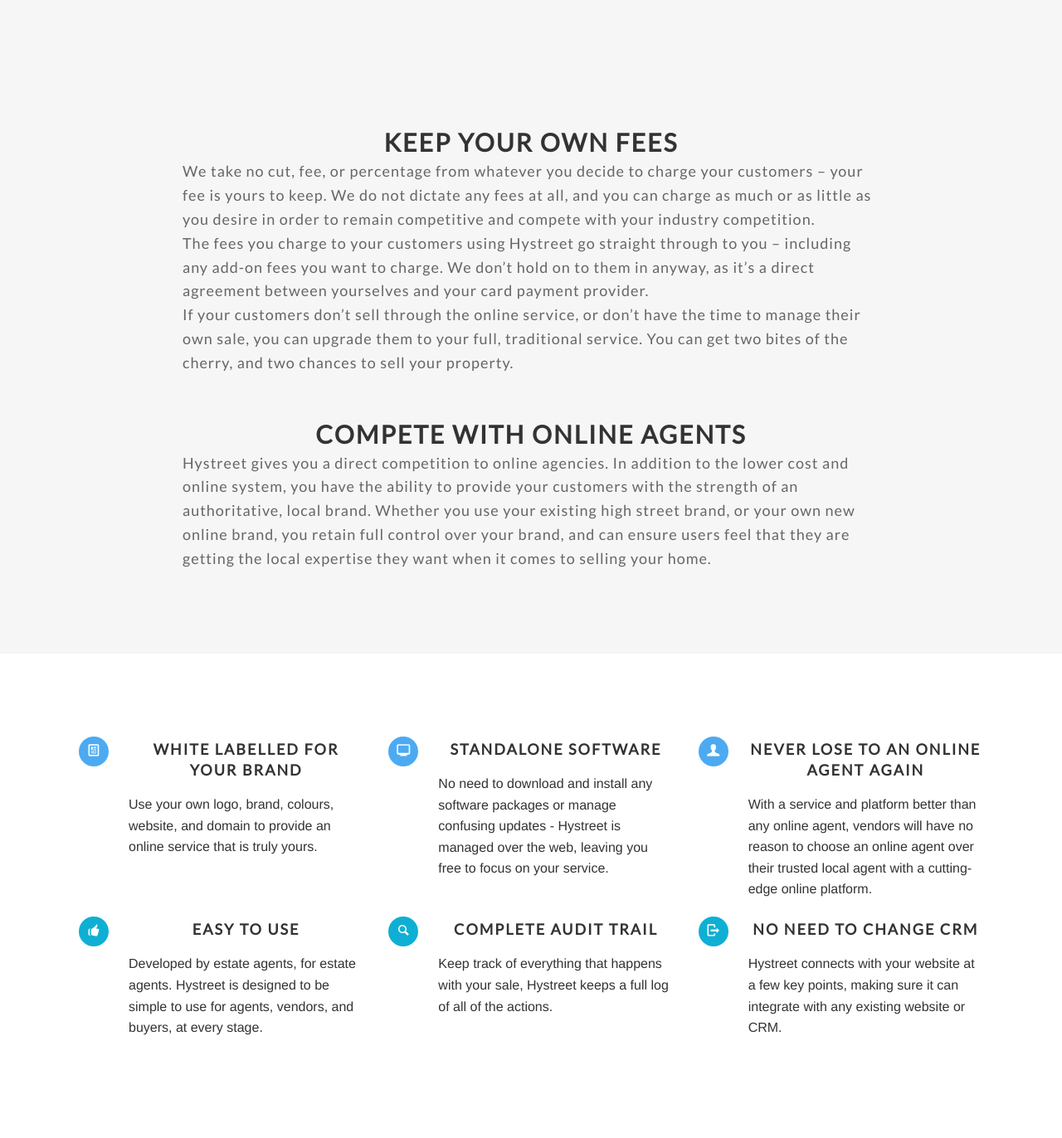
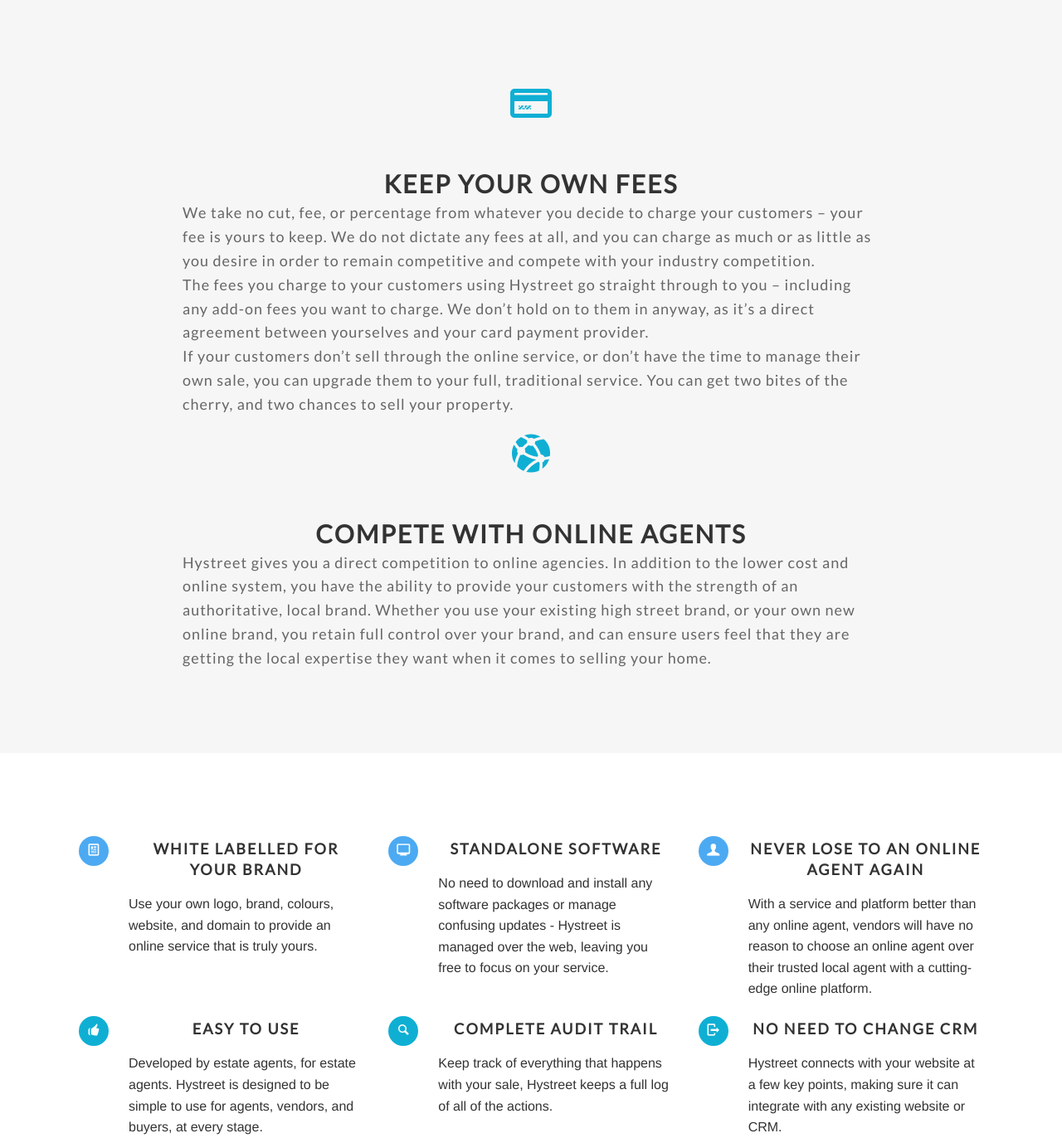
Before and after one commit to hystreet/hystreet.github.io, a Jekyll site: the page built from why-hystreet/index.html, in a window 1280 px wide. Shown: the part 734-2106 px from the top of the page at 83% size. Built offline with Jekyll 4.4.1, drawn with Linux system fonts in a browser that asks for light colours; some web fonts are replaced; a script that is not in the unit is left out; grey boxes are pictures that could not be loaded.

Commit message:
adding icons

```diff
--- a/why-hystreet/index.html
+++ b/why-hystreet/index.html
@@ -57,6 +57,7 @@
 <div class='full'>
   <div class='row'>
     <div class='special-title centered-text'>
+      <i class='icon-credit-card'></i>
       <h2>
         Keep your own fees
       </h2>
@@ -69,6 +70,8 @@
       <p>
         If your customers don’t sell through the online service, or don’t have the time to manage their own sale, you can upgrade them to your full, traditional service. You can get two bites of the cherry, and two chances to sell your property.
       </p>
+      <div class='spacing'></div>
+      <i class='icon-network'></i>
       <h2>
         Compete with online agents
       </h2>
```
